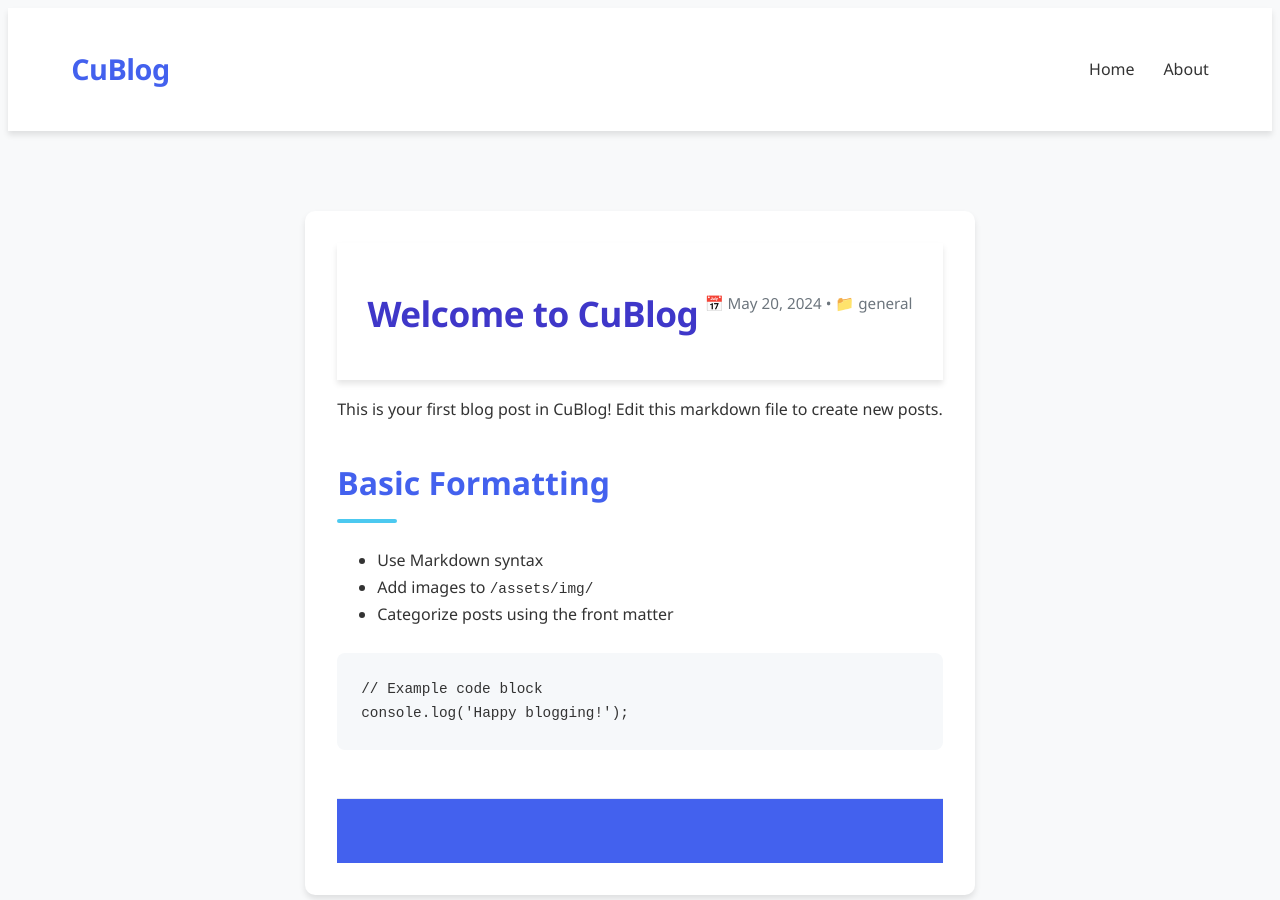
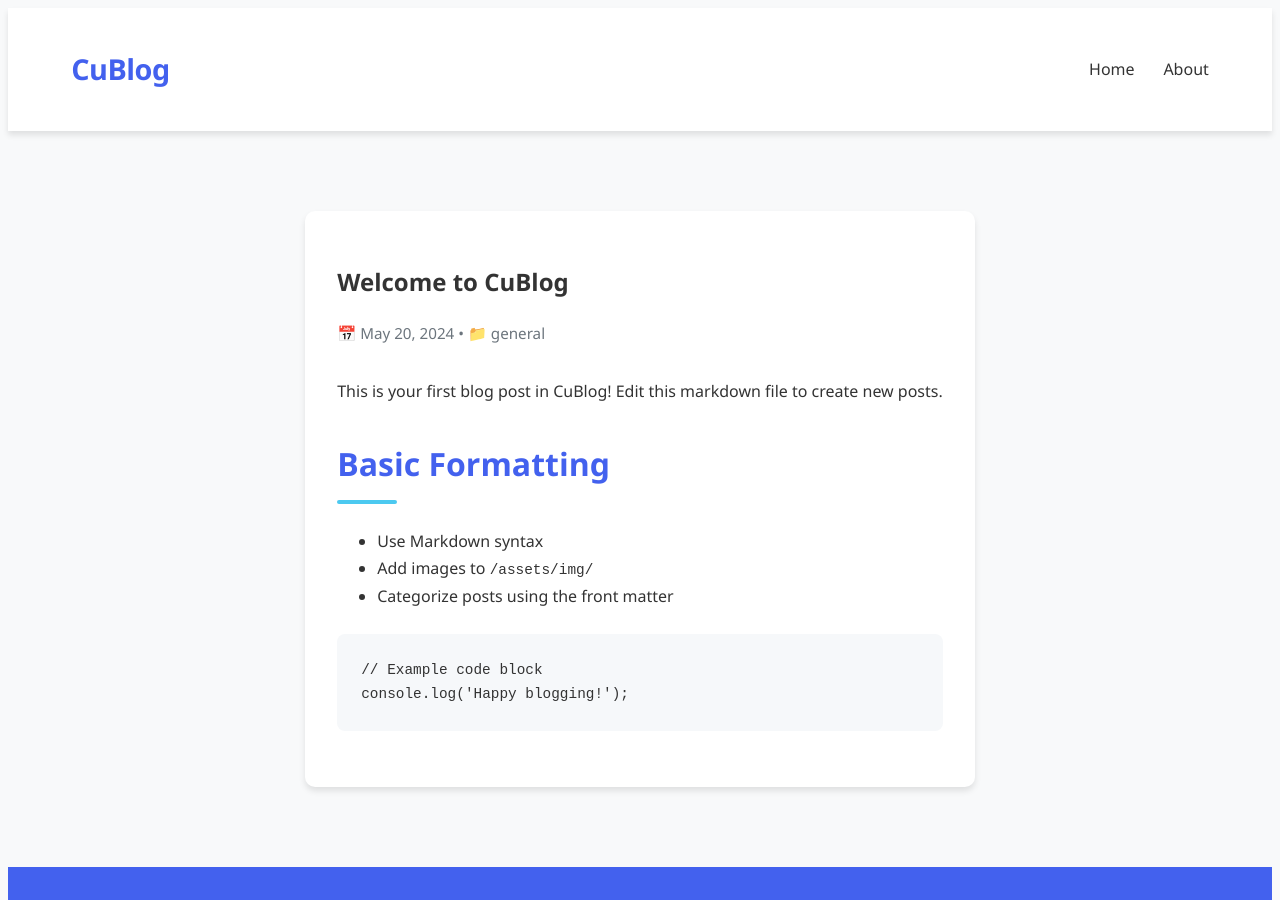
Before and after one commit to RyaninChina11/CuBlog, a Jekyll site: the page built from _posts/2024-05-20-welcome-to-cublog.md, in a window 1280 px wide and 900 px high. Built offline with Jekyll 4.4.1, drawn with Linux system fonts in a browser that asks for light colours.

Commit message:
Update post.html

```diff
--- a/_layouts/post.html
+++ b/_layouts/post.html
@@ -10,27 +10,21 @@
   {% include header.html %}
   <main class="container">
     <article class="post">
-      <header>
       <h1>{{ page.title }}</h1>
       <p class="meta">
         📅 {{ page.date | date: "%B %-d, %Y" }}
         {% if page.author %} • 👤 {{ page.author }}{% endif %}
         {% if page.categories %} • 📁 {{ page.categories | join: ", " }}{% endif %}
       </p>
-      </header>
-
       <div class="content">
         {{ content }}
       </div>
-
-      <footer class="post-navigation">
       {% if page.previous.url %}
       <a class="prev" href="{{page.previous.url}}">← {{page.previous.title}}</a>
       {% endif %}
       {% if page.next.url %}
       <a class="next" href="{{page.next.url}}">{{page.next.title}} →</a>
       {% endif %}
-      </footer>
     </article>
   </main>
 
```
Lines whose indentation alone changed are shown as unchanged.
